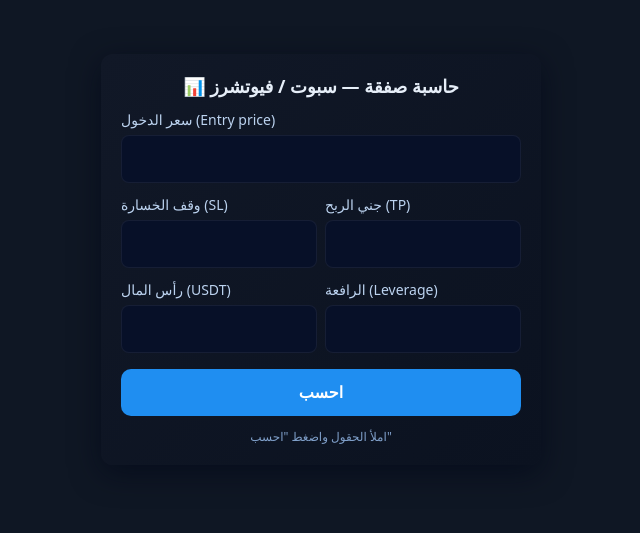
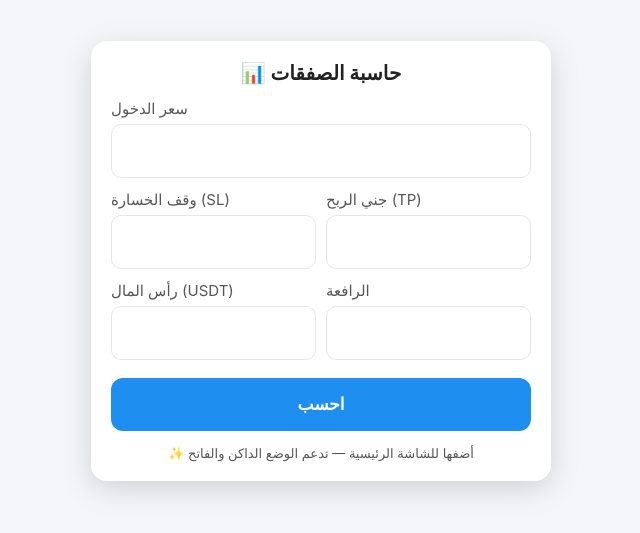
Before and after one commit to Wahab1996/Binance-calculator, a plain HTML site: page index.html in a window 1280 px wide. Shown: the part 151-684 px from the top of the page, without its empty margins (319-959 px from the left). Drawn offline with Linux system fonts and the light colour scheme.

Commit message:
Update index.html

```diff
--- a/index.html
+++ b/index.html
@@ -3,83 +3,110 @@
 <head>
   <meta charset="utf-8" />
   <meta name="viewport" content="width=device-width, initial-scale=1, maximum-scale=1, user-scalable=no" />
-  <title>حاسبة صفقة (سبوت/فيوتشرز)</title>
+  <title>حاسبة صفقات</title>
+
+  <!-- إعدادات تطبيق iPhone -->
+  <meta name="apple-mobile-web-app-capable" content="yes">
+  <meta name="apple-mobile-web-app-status-bar-style" content="black-translucent">
+  <meta name="apple-mobile-web-app-title" content="حاسبة صفقات">
+  <link rel="apple-touch-icon" href="https://img.icons8.com/ios-filled/100/ffffff/calculator.png">
+
   <style>
+    :root {
+      --bg: #f5f6fa;
+      --card-bg: #ffffff;
+      --text: #222;
+      --subtext: #555;
+      --primary: #1f8ef1;
+      --good: #0a9d3f;
+      --bad: #c62828;
+    }
+    @media (prefers-color-scheme: dark) {
+      :root {
+        --bg: #0f1724;
+        --card-bg: linear-gradient(135deg, #111827 0%, #0b1220 100%);
+        --text: #e6eef8;
+        --subtext: #9fb4d8;
+        --primary: #1f8ef1;
+        --good: #8ee08e;
+        --bad: #ff8b8b;
+      }
+    }
     body {
-      font-family: system-ui, -apple-system, "Segoe UI", Roboto, "Helvetica Neue", Arial;
-      background: #0f1724;
-      color: #e6eef8;
+      font-family: -apple-system, BlinkMacSystemFont, "Segoe UI", Roboto, Arial;
+      background: var(--bg);
+      color: var(--text);
       display: flex;
       align-items: center;
       justify-content: center;
       min-height: 100vh;
       margin: 0;
-      padding: 10px;
+      padding: 12px;
     }
     .card {
-      background: linear-gradient(135deg, #111827 0%, #0b1220 100%);
+      background: var(--card-bg);
       padding: 20px;
-      border-radius: 12px;
+      border-radius: 16px;
       width: 100%;
-      max-width: 400px;
-      box-shadow: 0 8px 30px rgba(2,6,23,0.6);
+      max-width: 420px;
+      box-shadow: 0 8px 30px rgba(0,0,0,0.15);
     }
     h1 {
-      font-size: 18px;
-      margin: 0 0 12px;
+      font-size: 20px;
+      margin: 0 0 14px;
       text-align: center;
     }
     label {
       display: block;
-      font-size: 14px;
+      font-size: 15px;
       margin-top: 12px;
-      color: #bcd3f0;
+      color: var(--subtext);
     }
     input[type="number"] {
       width: 100%;
-      padding: 14px 12px; /* أكبر عشان ما يزوم */
+      padding: 16px 12px;
       margin-top: 6px;
-      border-radius: 8px;
-      border: 1px solid rgba(255,255,255,0.06);
-      background: #071028;
-      color: #e6eef8;
-      font-size: 16px; /* مهم للجوال */
+      border-radius: 10px;
+      border: 1px solid rgba(0,0,0,0.1);
+      background: transparent;
+      color: var(--text);
+      font-size: 17px;
       box-sizing: border-box;
     }
-    .row { display: flex; gap: 8px; }
+    .row { display: flex; gap: 10px; }
     .half { flex: 1; }
     button {
-      margin-top: 16px;
+      margin-top: 18px;
       width: 100%;
-      padding: 14px;
-      border-radius: 10px;
+      padding: 16px;
+      border-radius: 12px;
       border: none;
-      background: #1f8ef1;
+      background: var(--primary);
       color: white;
       font-weight: 600;
       cursor: pointer;
-      font-size: 16px;
+      font-size: 17px;
     }
     .result {
-      margin-top: 14px;
-      padding: 12px;
-      background: rgba(255,255,255,0.02);
-      border-radius: 8px;
-      font-size: 15px;
+      margin-top: 16px;
+      padding: 14px;
+      background: rgba(0,0,0,0.05);
+      border-radius: 10px;
+      font-size: 16px;
       line-height: 1.6;
     }
-    .muted { color: #89a7d6; font-size: 13px; }
-    .good { color: #8ee08e; font-weight: 700; }
-    .bad { color: #ff8b8b; font-weight: 700; }
-    .small { font-size: 12px; color: #9fb4d8; }
-    footer { margin-top: 12px; text-align: center; font-size: 12px; color: #7f9fc9; }
+    .muted { color: var(--subtext); font-size: 14px; }
+    .good { color: var(--good); font-weight: 700; }
+    .bad { color: var(--bad); font-weight: 700; }
+    .small { font-size: 13px; color: var(--subtext); }
+    footer { margin-top: 14px; text-align: center; font-size: 13px; color: var(--subtext); }
   </style>
 </head>
 <body>
-  <div class="card" role="main">
-    <h1>📊 حاسبة صفقة — سبوت / فيوتشرز</h1>
+  <div class="card">
+    <h1>📊 حاسبة الصفقات</h1>
 
-    <label>سعر الدخول (Entry price)</label>
+    <label>سعر الدخول</label>
     <input id="entry" type="number" inputmode="decimal">
 
     <div class="row">
@@ -99,30 +126,30 @@
         <input id="capital" type="number" inputmode="decimal">
       </div>
       <div class="half">
-        <label>الرافعة (Leverage)</label>
+        <label>الرافعة</label>
         <input id="lev" type="number" inputmode="numeric" min="1">
       </div>
     </div>
 
     <button id="calcBtn">احسب</button>
 
-    <div id="res" class="result" aria-live="polite" style="display:none;">
-      <div class="muted">📌 حجم الصفقة (Position size) = <span id="pos"></span> USDT</div>
-      <div>📈 التغير إلى <strong>TP</strong> = <span id="chgTP"></span>%</div>
-      <div>📉 التغير إلى <strong>SL</strong> = <span id="chgSL"></span>%</div>
+    <div id="res" class="result" style="display:none;">
+      <div class="muted">📌 حجم الصفقة = <span id="pos"></span> USDT</div>
+      <div>📈 التغير حتى TP = <span id="chgTP"></span>%</div>
+      <div>📉 التغير حتى SL = <span id="chgSL"></span>%</div>
 
-      <hr style="border:none;border-top:1px solid rgba(255,255,255,0.08); margin:10px 0;">
+      <hr style="border:none;border-top:1px solid rgba(0,0,0,0.1); margin:12px 0;">
 
-      <div>✅ الربح عند <strong>TP</strong> = <span id="pnlTP" class="good"></span> USDT</div>
+      <div>✅ الربح عند TP = <span id="pnlTP" class="good"></span> USDT</div>
       <div class="small">(% من رأس المال = <span id="pnlTPpct" class="good"></span>%)</div>
 
-      <div style="margin-top:10px;">❌ الخسارة عند <strong>SL</strong> = <span id="pnlSL" class="bad"></span> USDT</div>
+      <div style="margin-top:10px;">❌ الخسارة عند SL = <span id="pnlSL" class="bad"></span> USDT</div>
       <div class="small">(% من رأس المال = <span id="pnlSLpct" class="bad"></span>%)</div>
 
-      <div style="margin-top:12px;">⚖️ نسبة العائد للمخاطرة = <span id="rr"></span></div>
+      <div style="margin-top:12px;">⚖️ نسبة العائد/المخاطرة = <span id="rr"></span></div>
     </div>
 
-    <footer>املأ الحقول واضغط "احسب"</footer>
+    <footer>✨ أضفها للشاشة الرئيسية — تدعم الوضع الداكن والفاتح</footer>
   </div>
 
   <script>
```
